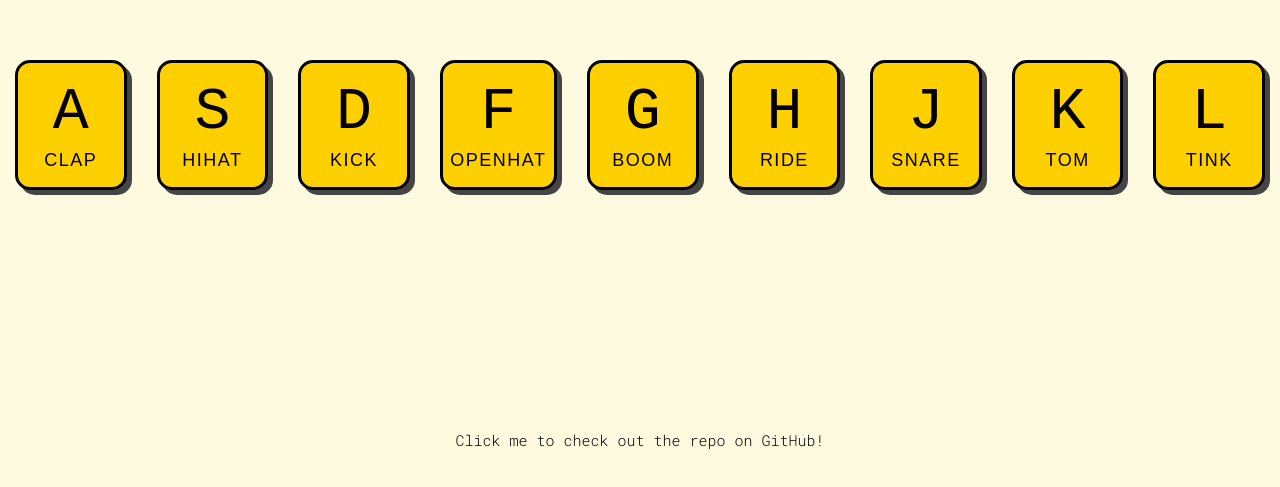
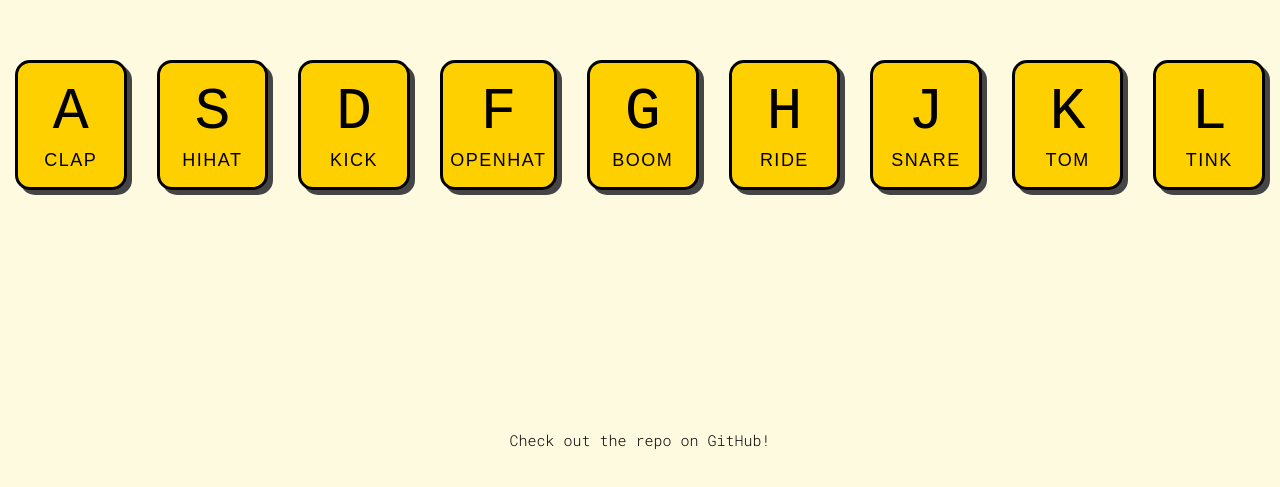
Before and after one commit to JusGu/drumkit, a plain HTML site: page index.html in a window 1280 px wide. Shown: the part 275-762 px from the top of the page. Drawn offline with Linux system fonts and the light colour scheme.

Commit message:
reformatted README and editted footer

```diff
--- a/index.html
+++ b/index.html
@@ -47,7 +47,7 @@
     </button>
     <div class="footer">
       <a class ="footer-text"href="https://github.com/JusGu/drumkit" target="_blank">
-        Click me to check out the repo on GitHub!
+        Check out the repo on GitHub!
       </a>
     </div>
   </div>
```
Also changed, not shown: 1 other file.
